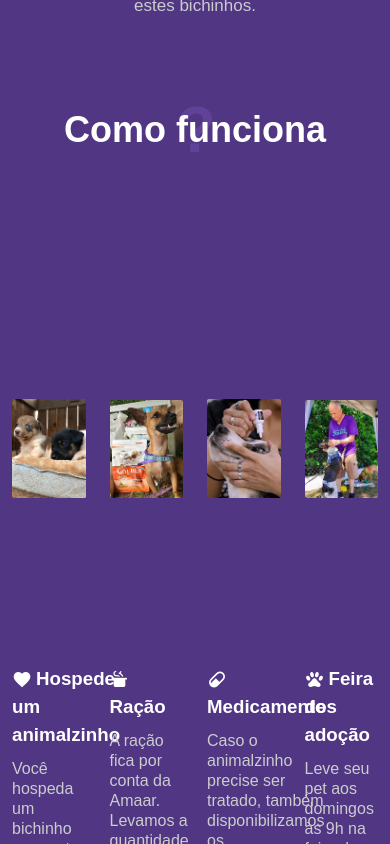
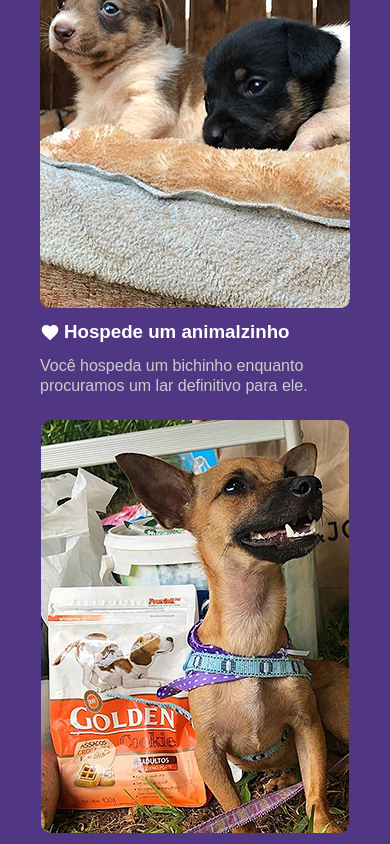
Before and after one commit to helton-mori-dev/ong-amaar-vue, a Vue app: page /lartemporario in a window 390 px wide. Shown: the part 780-1624 px from the top of the page. Built offline with nearby package versions, Linux system fonts and the light colour scheme; a web font is replaced by a local one.

Commit message:
Ajustes responsivos lar temporario

```diff
--- a/src/components/ContentComponents/TextDark.vue
+++ b/src/components/ContentComponents/TextDark.vue
@@ -2,7 +2,7 @@
   <v-container class="container-message-dark">
     <v-row>
         <v-spacer></v-spacer>
-        <v-col cols="6" class="central-text">
+        <v-col cols="12" sm="6" class="central-text">
             A ONG Amaar não tem abrigo. Precisa da ajuda da comunidade para abrigar os pets resgatados. Graças a esta contribuição, conseguimos resgatar e fazer a doação de muitos animais. Venha fazer parte desta família e colabora com o lar temporário. Você só precisa ter um espacinho em casa e muito amor e compreensão com estes bichinhos.
         </v-col>
         <v-spacer></v-spacer>
--- a/src/views/LarTemporario.vue
+++ b/src/views/LarTemporario.vue
@@ -26,22 +26,22 @@
       </v-row>
 
     <v-row class="text-center como-funciona">
-        <v-col cols="3">
+        <v-col cols="12" sm="3">
           <v-img src="../assets/lar-temporario/hospede.png" height="413px" contain></v-img>
           <h3><v-icon>mdi-cards-heart</v-icon>Hospede um animalzinho</h3>
           <label class="text-funciona">Você hospeda um bichinho enquanto procuramos um lar definitivo para ele.</label>
         </v-col>
-        <v-col cols="3">
+        <v-col cols="12" sm="3">
           <v-img src="../assets/lar-temporario/racao.png" height="413px" contain></v-img>
           <h3><v-icon>mdi-pot-steam</v-icon>Ração</h3>
           <label class="text-funciona">A ração fica por conta da Amaar. Levamos a quantidade necessária para sua casa.</label>
         </v-col>
-        <v-col cols="3">
+        <v-col cols="12" sm="3">
           <v-img src="../assets/lar-temporario/medicamentos.png" height="413px" contain></v-img>
           <h3><v-icon>mdi-pill</v-icon>Medicamentos</h3>
           <label class="text-funciona">Caso o animalzinho precise ser tratado, também disponibilizamos os medicamentos necessários.</label>
         </v-col>
-        <v-col cols="3">
+        <v-col cols="12" sm="3">
           <v-img src="../assets/lar-temporario/feira.png" height="413px" contain></v-img>
           <h3><v-icon>mdi-paw</v-icon>Feira de adoção</h3>
           <label class="text-funciona">Leve seu pet aos domingos às 9h na feira da Amaar. E, caso não seja adotado, retorne às 17h para buscá-lo.</label>
@@ -103,4 +103,15 @@
   color: #ccc;
   line-height: 20px;
 }
+
+@media screen and (max-width:960px){
+  .container-message .row{
+    min-height: 40px;
+  }
+
+  .como-funciona h3, .como-funciona label {
+    padding-left: 28px;
+    padding-right: 28px;
+  }
+}
 </style>
```
